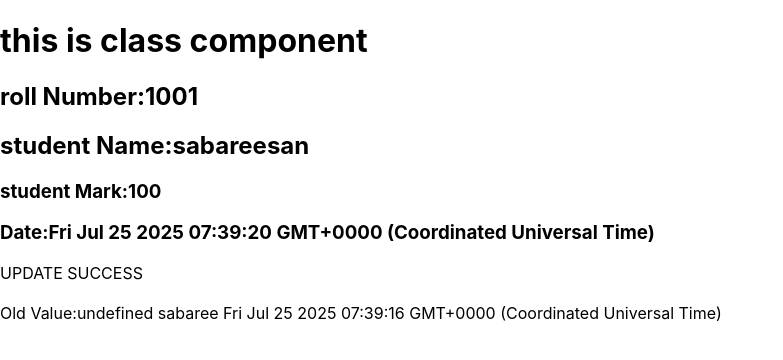
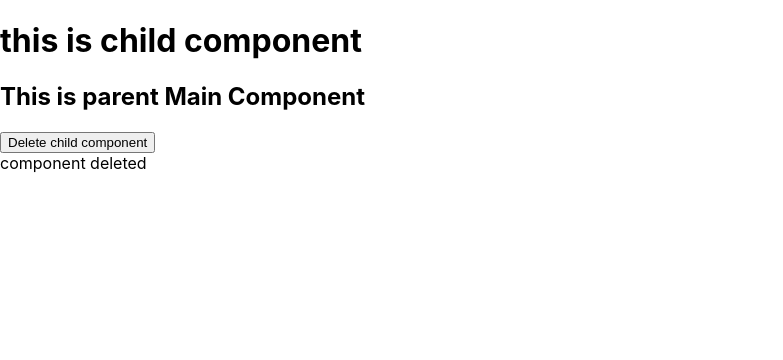
Before and after one commit to Sabareesan18/sabareesan, a React (Create React App) app in the folder myapp/: page / in a window 1280 px wide. Shown: the top 360 px of the page, without its empty margins (0-783 px from the left). Built offline with nearby package versions, Linux system fonts and the light colour scheme.

Commit message:
this is first time

```diff
--- a/myapp/src/App.js
+++ b/myapp/src/App.js
@@ -1,4 +1,55 @@
 import React from 'react'
+class Child extends React.Component
+{
+  componentWillUnmount()
+  {
+    document.getElementById("res").innerHTML="component deleted"
+  }
+  render()
+  {
+    return(
+    <>
+    <h1>this is child component</h1>
+    </>
+    )
+  }
+}
+  class App extends Child
+  {
+    constructor()
+    {
+      super()
+      this.state={
+        visible:true
+      }
+    }
+    render()
+    {
+      const delfun=()=>{
+        this.setState({visible:false})
+      }
+      var mycomp
+      if (this.state.visible===true)
+      {
+         mycomp=<Child/>
+      }
+
+    return(
+      <>
+      {mycomp}
+      <h2>This is parent Main Component</h2>
+      <button onClick={delfun}>Delete child component</button>
+      <div id="res"></div>
+      </>
+    )
+  }
+}
+export default App
+
+
+
+
+/*import React from 'react'
 class App extends React.Component
 {
   constructor()
```
